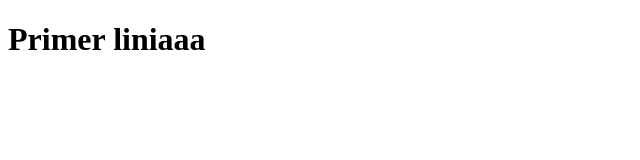
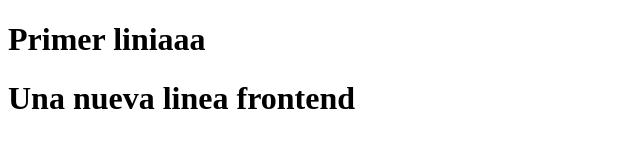
Before and after one commit to AlisaFilon/gitbranch, a plain HTML site: page index.html in a window 1280 px wide. Shown: the whole page, without its empty margins (0-640 px from the left). Drawn offline with Linux system fonts and the light colour scheme.

Commit message:
nueva linea de frontend

```diff
--- a/index.html
+++ b/index.html
@@ -6,5 +6,7 @@
 </head>
 <body>
 <h1>Primer liniaaa</h1>
+
 </body>
+<h1>Una nueva linea frontend</h1>
 </html>
```
